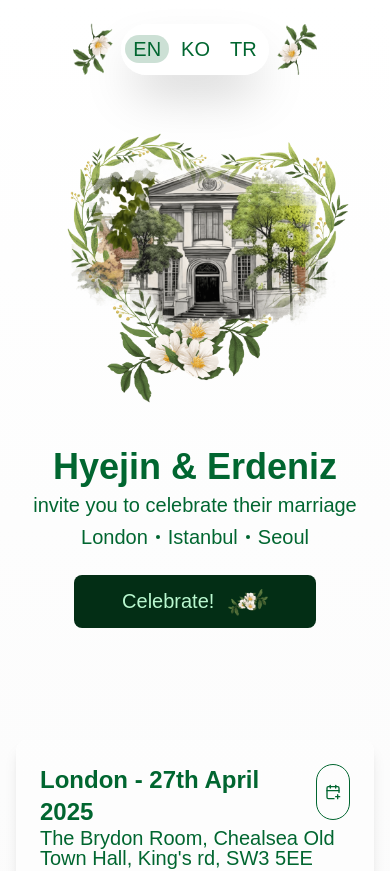
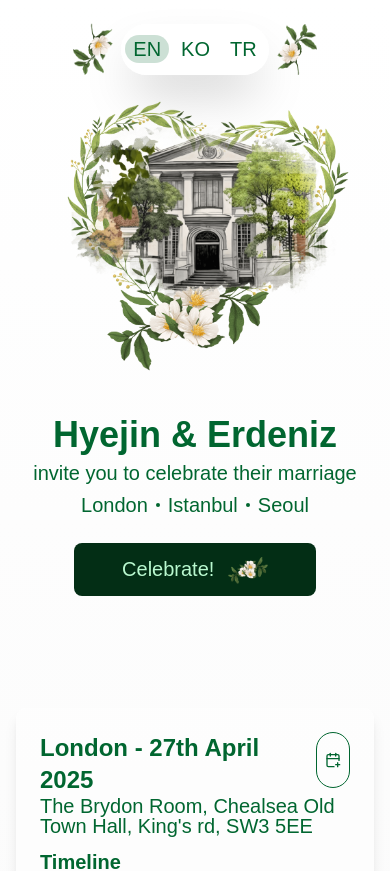
Before and after one commit to erdenizkorkmaz/wedding, a Next.js app: page /en in a window 390 px wide. Shown: the top 871 px of the page. Built offline with nearby package versions, Linux system fonts and the light colour scheme; no server answers; a web font is replaced by a local one.

Commit message:
padding change

```diff
--- a/src/components/HomeClient.tsx
+++ b/src/components/HomeClient.tsx
@@ -334,7 +334,7 @@ export default function HomeClient({ locale }: HomeClientProps) {
 
             {/* Hero Section */}
             <motion.section
-                className="pt-32 pb-20 px-4 text-center"
+                className="pt-24 lg:pt-32 pb-20 px-4 text-center"
                 initial={{ opacity: 0, y: 20 }}
                 animate={{ opacity: 1, y: 0 }}
                 transition={{ duration: 0.8 }}
```
